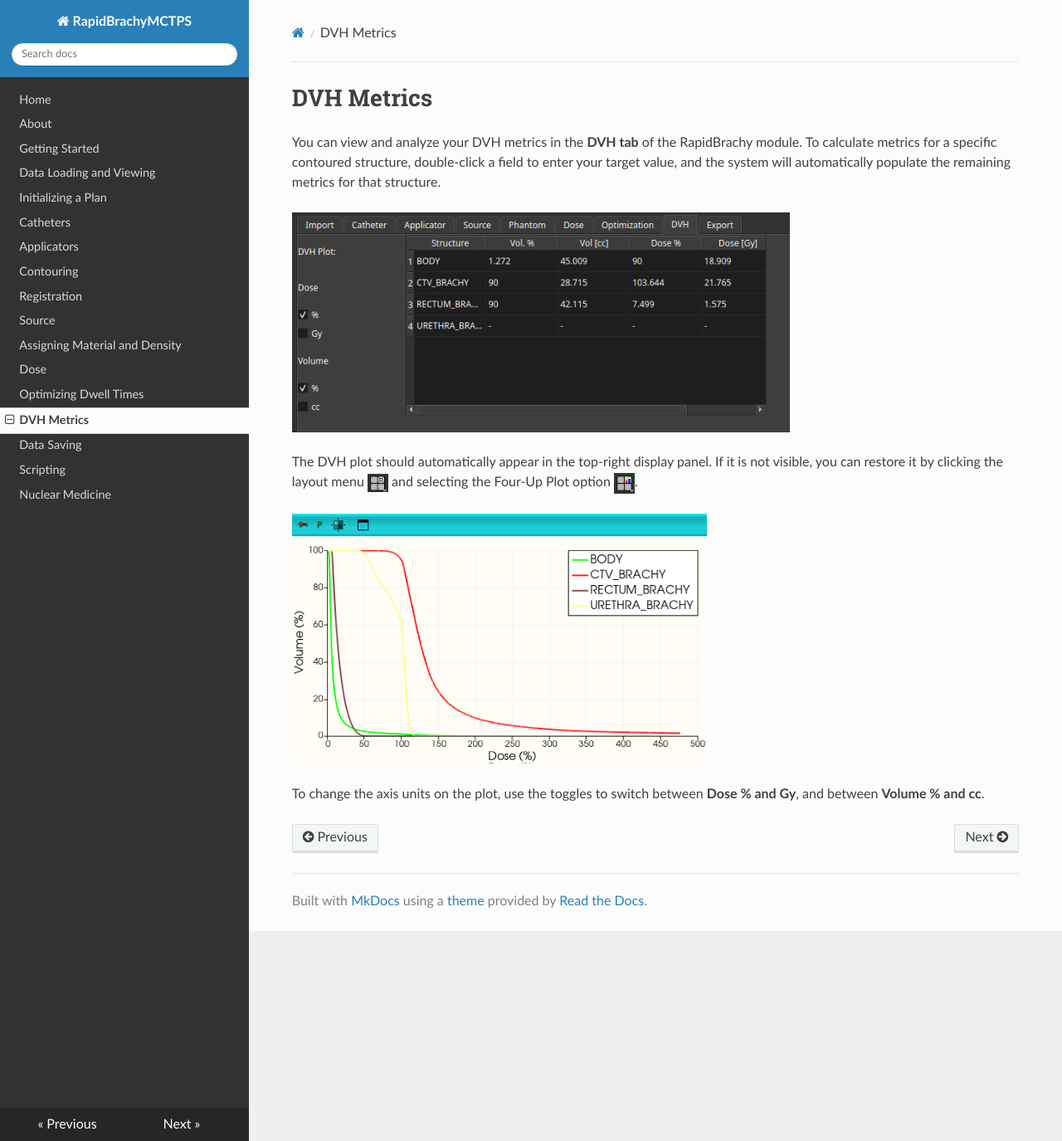
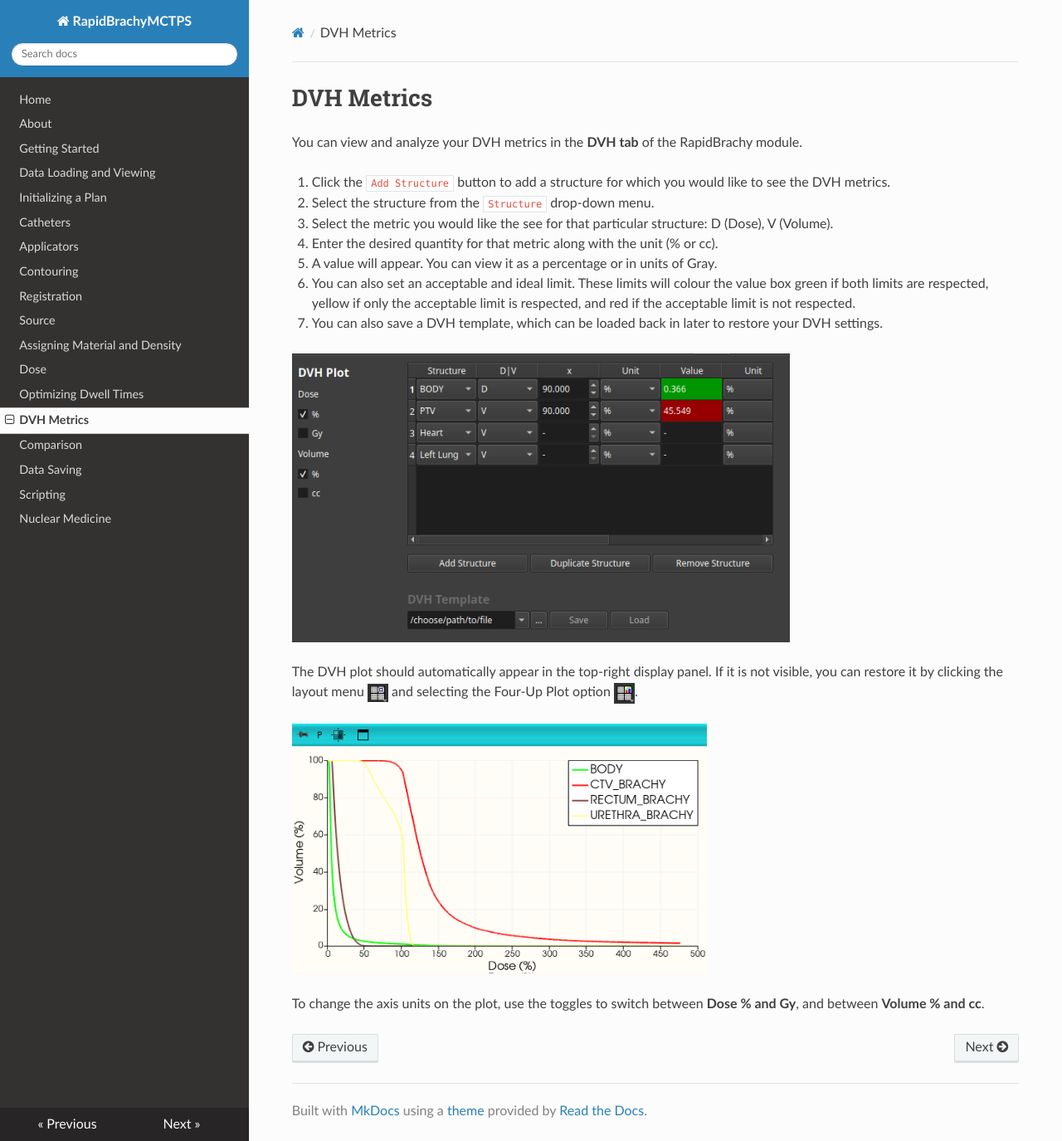
Before and after one commit to engerlab/RapidBrachyMCTPS_Documentation, an MkDocs documentation site: the page built from docs/dvh.md, in a window 1280 px wide and 1375 px high. Shown: the whole window at 83% size. Built offline with MkDocs 1.6.1, drawn with Linux system fonts in a browser that asks for light colours; nearby versions of some CDN libraries.

Commit message:
Updates: new tabs and updated tabs (Comparison, DVH, Optimization, Export)

```diff
--- a/docs/dvh.md
+++ b/docs/dvh.md
@@ -1,6 +1,14 @@
 # DVH Metrics
 
-You can view and analyze your DVH metrics in the **DVH tab** of the RapidBrachy module. To calculate metrics for a specific contoured structure, double-click a field to enter your target value, and the system will automatically populate the remaining metrics for that structure.
+You can view and analyze your DVH metrics in the **DVH tab** of the RapidBrachy module.
+
+1. Click the `Add Structure` button to add a structure for which you would like to see the DVH metrics.
+2. Select the structure from the `Structure` drop-down menu.
+3. Select the metric you would like the see for that particular structure: D (Dose), V (Volume).
+4. Enter the desired quantity for that metric along with the unit (% or cc).
+5. A value will appear. You can view it as a percentage or in units of Gray.
+6. You can also set an acceptable and ideal limit. These limits will colour the value box green if both limits are respected, yellow if only the acceptable limit is respected, and red if the acceptable limit is not respected.
+7. You can also save a DVH template, which can be loaded back in later to restore your DVH settings.
 
 ![dvh](img/dvh.png){ width="600" }
 
--- a/mkdocs.yml
+++ b/mkdocs.yml
@@ -14,6 +14,7 @@ nav:
   - Dose: dose.md
   - Optimizing Dwell Times: optimization.md
   - DVH Metrics: dvh.md
+  - Comparison: comparison.md
   - Data Saving: export.md
   - Scripting: scripting.md
   - Nuclear Medicine: nm.md
```
Also changed, not shown: docs/applicator.md (+2 -1 lines), docs/comparison.md (added, +4 -0 lines), docs/dose.md (+2 -0 lines), docs/export.md (+1 -0 lines), docs/optimization.md (+4 -0 lines), docs/img/compare.png (added), docs/img/dose_TG43.png (added), docs/img/dvh.png, docs/img/dvh_limit.png (added).
